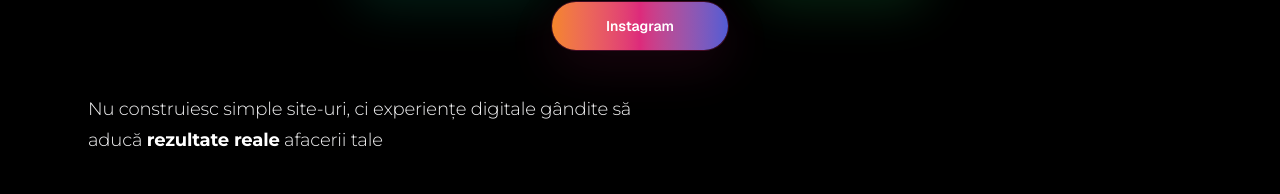
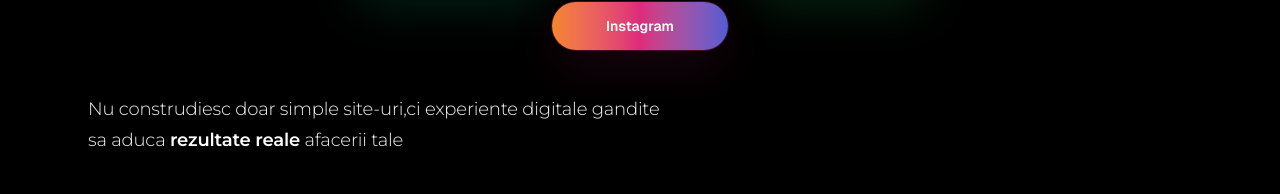
Before and after one commit to nexteraweb77/NEXTERAWEB, a Next.js app: page / in a window 1280 px wide. Shown: the part 573-767 px from the top of the page. Built offline with nearby package versions, Linux system fonts and the light colour scheme; no server answers.

Commit message:
schimbat
cuvinte

```diff
--- a/src/app/page.tsx
+++ b/src/app/page.tsx
@@ -28,8 +28,8 @@
             className="pointer-events-none absolute inset-0"
             multiplier={0.038}
           >
-            <div className="absolute -top-48 left-1/2 h-[520px] w-[520px] -translate-x-1/2 rounded-full bg-emerald-400/[0.30] blur-[96px]" />
-            <div className="absolute -bottom-56 -left-56 h-[min(100vw,640px)] w-[min(100vw,640px)] max-w-[140%] rounded-full bg-emerald-300/[0.16] blur-[112px] sm:-bottom-64 sm:-left-64" />
+            <div className="absolute -top-48 left-1/2 h-[520px] w-[520px] -translate-x-1/2 rounded-full bg-emerald-400/[0.36] blur-[92px]" />
+            <div className="absolute -bottom-56 -left-56 h-[min(100vw,640px)] w-[min(100vw,640px)] max-w-[140%] rounded-full bg-emerald-300/[0.20] blur-[104px] sm:-bottom-64 sm:-left-64" />
             <div
               className="absolute inset-x-0 bottom-0 h-[min(48vh,420px)] bg-gradient-to-t from-black/70 via-black/20 to-transparent"
               aria-hidden
@@ -133,9 +133,9 @@
                 <div
                   className={`${montserrat.className} mt-6 text-left text-[1.05rem] font-light leading-[1.72] tracking-[-0.01em] text-zinc-100 sm:text-lg sm:leading-[1.75]`}
                 >
-                  Nu construiesc simple site-uri, ci experiențe digitale gândite
-                  să aducă{" "}
-                  <strong className="font-bold text-white">
+                  Nu construdiesc doar simple site-uri,ci experiente digitale
+                  gandite sa aduca{" "}
+                  <strong className="font-semibold text-white">
                     rezultate reale
                   </strong>{" "}
                   afacerii tale
@@ -1134,7 +1134,7 @@
                   NEXTERAWEB
                 </div>
                 <p className="mt-3 text-sm leading-7 text-zinc-400">
-                  Site-uri moderne, magazine online rapide , automatizate si optimizate pentru afaceri locale
+                  Site-uri moderne, magazine online rapide , automatizate si optimizate pentru afaceri
                 </p>
               </div>
 
```
